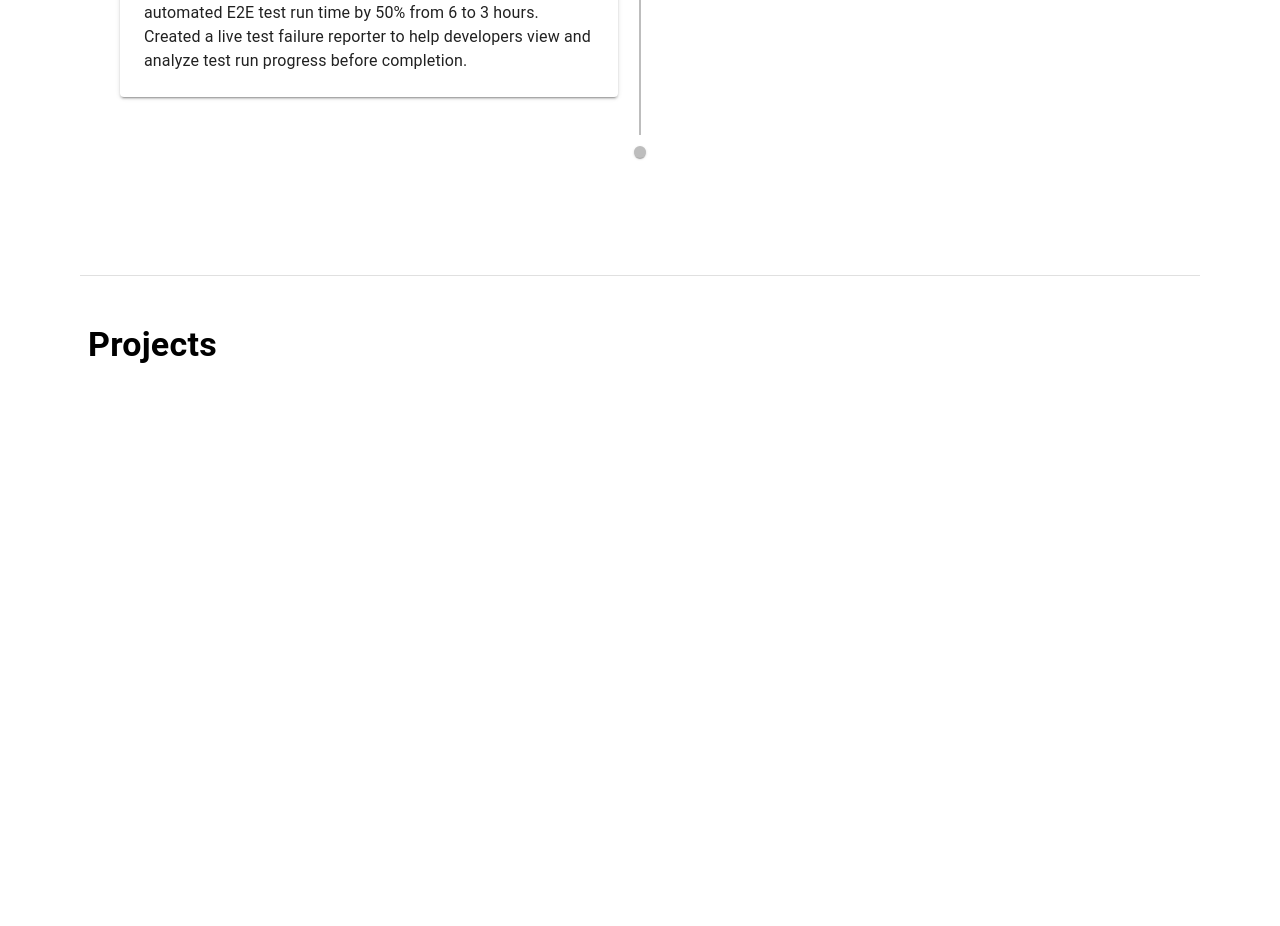
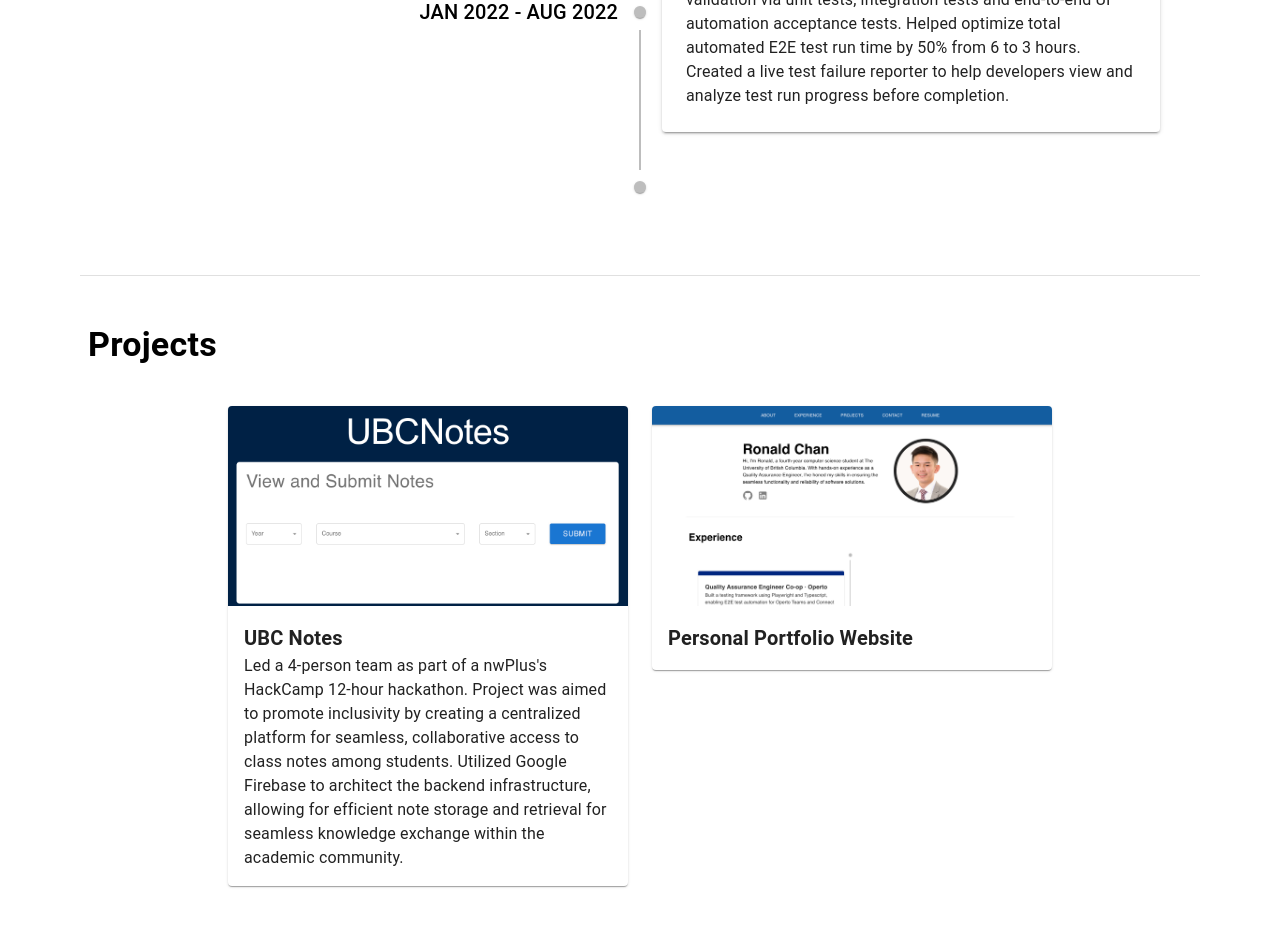
Before and after one commit to ronalldchan/ronalldchan.github.io, a React (Create React App) app: page / in a window 1280 px wide. Shown: the part 1060-1986 px from the top of the page. Before the commit the page ends 1474 px from the top, so only its background shows below. Built offline with nearby package versions, Linux system fonts and the light colour scheme.

Commit message:
Update Projects section - fixed Experience timeline spacing - added new ProjectCard component - Updated Projects component - added new preview images for Projects

```diff
--- a/src/components/Experience.tsx
+++ b/src/components/Experience.tsx
@@ -20,14 +20,13 @@ function Experience() {
             Experience
           </Typography>
           <Timeline position="alternate">
-            {/* <TimelineItem>
+            <TimelineItem sx={{ minHeight: "auto" }}>
               <TimelineOppositeContent />
               <TimelineSeparator>
                 <TimelineDot />
-                <TimelineConnector />
               </TimelineSeparator>
               <TimelineContent />
-            </TimelineItem> */}
+            </TimelineItem>
             <ExperienceTimelineItem date="MAY 2023 - DEC 2023">
               <ExperienceForm
                 jobTitle="Quality Assurance Engineer Co&#8209;op"
@@ -47,10 +46,9 @@ function Experience() {
                 color="#1d8187"
               />
             </ExperienceTimelineItem>
-            <TimelineItem>
+            <TimelineItem sx={{ minHeight: "auto" }}>
               <TimelineOppositeContent />
               <TimelineSeparator>
-                {/* <TimelineConnector /> */}
                 <TimelineDot />
               </TimelineSeparator>
               <TimelineContent />
--- /dev/null
+++ b/src/components/ProjectCard.tsx
@@ -0,0 +1,21 @@
+import { Card, CardActionArea, CardContent, CardMedia, Typography } from "@mui/material";
+import sample from "../images/ubcnotes.png";
+import { title } from "process";
+
+function ProjectCard(props: { title: string; description: string; image: string }) {
+  return (
+    <Card sx={{ width: "400px" }}>
+      <CardActionArea>
+        <CardMedia component={"img"} height={"200"} image={props.image} sx={{ objectPosition: "0% 0%" }} />
+        <CardContent>
+          <Typography variant="h6" fontWeight={"bold"}>
+            {props.title}
+          </Typography>
+          <Typography>{props.description}</Typography>
+        </CardContent>
+      </CardActionArea>
+    </Card>
+  );
+}
+
+export default ProjectCard;
--- a/src/components/Projects.tsx
+++ b/src/components/Projects.tsx
@@ -1,4 +1,21 @@
-import { Box, Container, Typography } from "@mui/material";
+import { Box, Container, Grid, Typography } from "@mui/material";
+import ProjectCard from "./ProjectCard";
+import ubcnotes from "../images/ubcnotes.png";
+import website from "../images/website.png";
+
+const cardData = [
+  {
+    title: "UBC Notes",
+    description:
+      "Led a 4-person team as part of a nwPlus's HackCamp 12-hour hackathon. Project was aimed to promote inclusivity by creating a centralized platform for seamless, collaborative access to class notes among students. Utilized Google Firebase to architect the backend infrastructure, allowing for efficient note storage and retrieval for seamless knowledge exchange within the academic community.",
+    image: ubcnotes,
+  },
+  {
+    title: "Personal Portfolio Website",
+    description: "",
+    image: website,
+  },
+];
 
 function Projects() {
   return (
@@ -8,6 +25,13 @@ function Projects() {
           <Typography variant="h4" fontWeight={"bold"}>
             Projects
           </Typography>
+          <Grid container spacing={3} display={"flex"} justifyContent={"center"} my={2}>
+            {cardData.map((item) => (
+              <Grid item>
+                <ProjectCard title={item.title} description={item.description} image={item.image} />
+              </Grid>
+            ))}
+          </Grid>
         </Box>
       </Box>
     </Container>
```
Also changed, not shown: src/images/ubcnotes.png (added), src/images/website.png (added).
